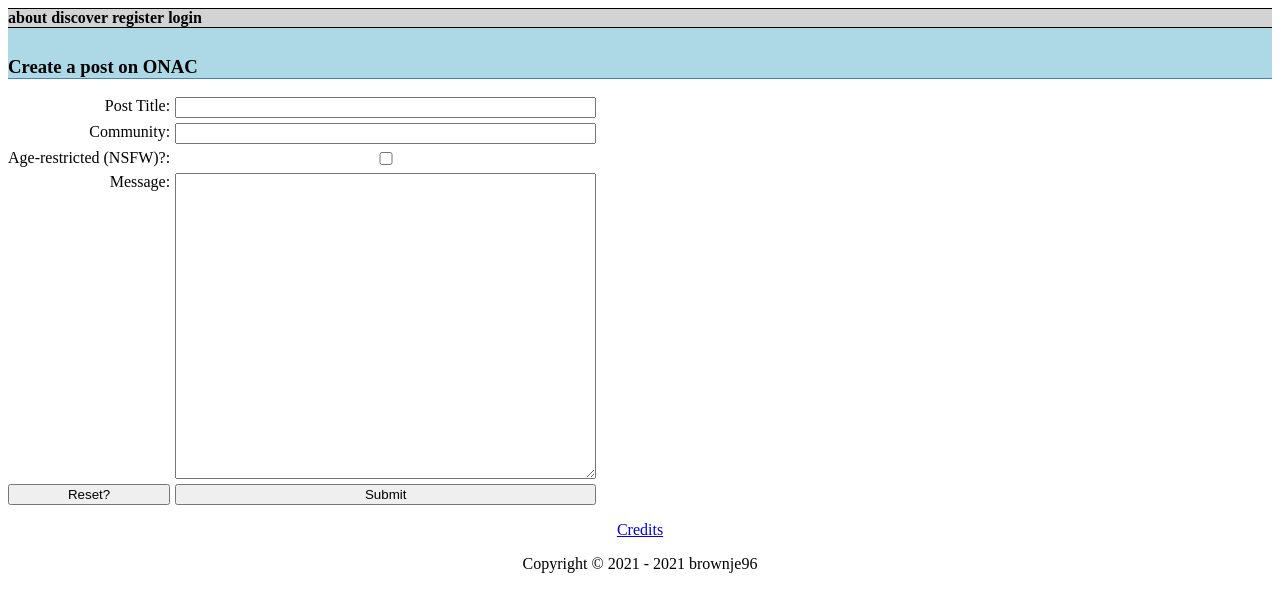
After one commit to brownje96/ONAC, a PHP site: page /author.php in a window 1280 px wide. The commit adds this page. Shown: the top 612 px of the page. Run offline with PHP 8.4, Linux system fonts and the light colour scheme; data that the repository does not hold is empty.

Commit message:
New:  * Ability to make posts.  * post.php checks if the community is warned or banned  * Code cleanup.
Bugfix:
 * Error message not shown while validating registration
 * Typo when displaying a warned community.
 * a warned then banned community may show both features.

```diff
--- /dev/null
+++ b/web/root/author.php
@@ -0,0 +1,44 @@
+<?php
+	require_once 'onac.php';
+
+	// what about warned and banned
+
+	$myError = "";
+
+	if($_SERVER["REQUEST_METHOD"] == "POST") {
+		if(isset($_SESSION['login_user'])) {
+			$newID = substr(uniqid(), 0, 6);
+			$database_connection->query(sprintf($query_create_post, $newID, $_SESSION['login_user'], $_POST['community'], $_POST['title'], isset($_POST['nsfw']) ? 1 : 0, $_POST['message']));
+			header("Location: post.php?hash=" . $newID);
+		} else $myError = "You need to be logged in to do that!";
+	}
+
+?>
+<!DOCTYPE html>
+<HTML>
+	<HEAD>
+		<TITLE>Create a post on ONAC</TITLE>
+		<LINK href="data/style/main.css" rel="stylesheet">
+	</HEAD>
+	<BODY>
+		<?php include "data/inc/navbar.inc"; ?>
+		<DIV class="headbar">
+			<h3>Create a post on ONAC</h3>
+		</DIV>
+		<BR/><BR/>
+		<FORM class="signup" action="" method="POST">
+			<LABEL>Post Title</LABEL>
+			<INPUT type="text" name="title">
+			<LABEL>Community</LABEL>
+			<INPUT type="text" name="community">
+			<LABEL>Age-restricted (NSFW)?</LABEL>
+			<INPUT type="checkbox" name="nsfw">
+			<LABEL>Message</LABEL>
+			<TEXTAREA rows="20" cols="50" name="message"></TEXTAREA>
+			<INPUT type="reset" value="Reset?">
+			<INPUT type="submit" value="Submit">
+		</FORM>
+		<p id="errormsg" style="color: red;"><?php echo $myError; ?></p>
+		<?php include "data/inc/footer.inc"; ?>
+	</BODY>
+</HTML>
--- a/web/root/data/inc/navbar.inc
+++ b/web/root/data/inc/navbar.inc
@@ -5,8 +5,11 @@
   <?php
    if(isset($_SESSION) && isset($_SESSION['login_user']))  {
     $account = $_SESSION['login_user'];
+    echo "<li> &bull; </li>";
     echo "<li>&nbsp;<a href=\"profile.php?name=$account\">$account</a></li>&nbsp; ";
     echo "<li><a href=\"logout.php\">logout</a></li> ";
+    echo "<li> &bull; </li>";
+    echo "<li><a href=\"author.php\">post</a></li> ";
    } else {
    echo "<li><a href=\"register.php\">register</a></li> ";
    echo "<li><a href=\"login.php\">login</a></li> ";
--- a/web/root/queries.php
+++ b/web/root/queries.php
@@ -1,4 +1,6 @@
 <?php
+	// reads
+
 	$query_get_community_from_name = "SELECT * FROM community WHERE communityName='%s'"; // invisible/deleted/locked?
 	$query_get_amt_of_posts_from_community = "SELECT COUNT(*) FROM community WHERE communityName='%s'";
 	$query_get_last_10_posts_from_community = "SELECT postHash, poster, caption, postTime, nsfw FROM post WHERE community='%s' ORDER BY postID ASC LIMIT 10"; // what if there's more than 10?
@@ -7,5 +9,11 @@
 	$query_get_user_metadata_from_name = "SELECT creationTime, verified FROM user WHERE username='%s'"; //todo: no way, needs ALL the attributes for profile.php
 	$query_get_user_id_from_username = "SELECT userID FROM user WHERE username = '%s'";
 	$query_get_user_from_username_and_password = "SELECT userID FROM user WHERE username = '%s' and passHash = '%s'";
+	$query_get_warning_status_from_community_name = "SELECT isWarned FROM community WHERE communityName = '%s'";
+	$query_get_banned_status_from_community_name = "SELECT isBanned FROM community WHERE communityName = '%s'";
+
+	// writes
+
 	$query_create_user = "INSERT INTO user VALUES(NULL, '%s', '%s', 0, 0, NULL, 0, NULL)";
+	$query_create_post = "INSERT INTO post VALUES(NULL, '%s', '%s', '%s', '%s', NULL, %d, 0, '%s')"
 ?>
```
Also changed, not shown: web/root/community.php (+11 -12 lines), web/root/post.php (+12 -4 lines), web/root/register.php (+9 -8 lines), 1 other file.
